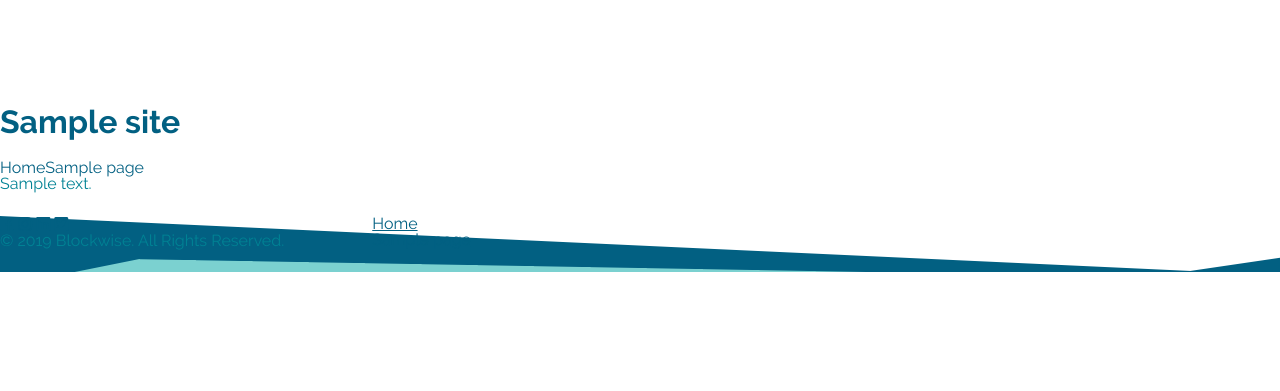
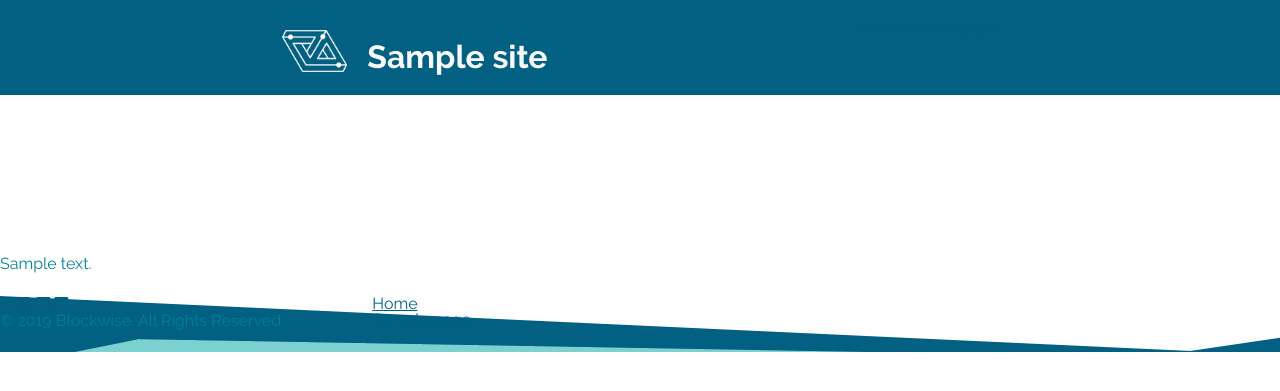
Before and after one commit to athistlethwaite/blockwise-winter-2019, a WordPress theme: template themes/blockwise-theme/home.php in a window 1280 px wide. Shown: the top 391 px of the page. Run offline with PHP 8.4 and a stand-in for WordPress, Linux system fonts and the light colour scheme; the site name, menu and one post (Sample post) are stand-ins, and other content is empty; style sheets or scripts are compiled from the project's sources; some libraries are stand-ins or nearby versions.

Commit message:
Import header.scss.

```diff
--- a/themes/blockwise-theme/sass/style.scss
+++ b/themes/blockwise-theme/sass/style.scss
@@ -63,6 +63,7 @@ Nicolas Gallagher and Jonathan Neal http://necolas.github.com/normalize.css/
 @import "content";
 @import "media";
 @import "page-templates";
+@import "header";
 @import "footer";
 @import "emre";
 @import "alysha";
```
